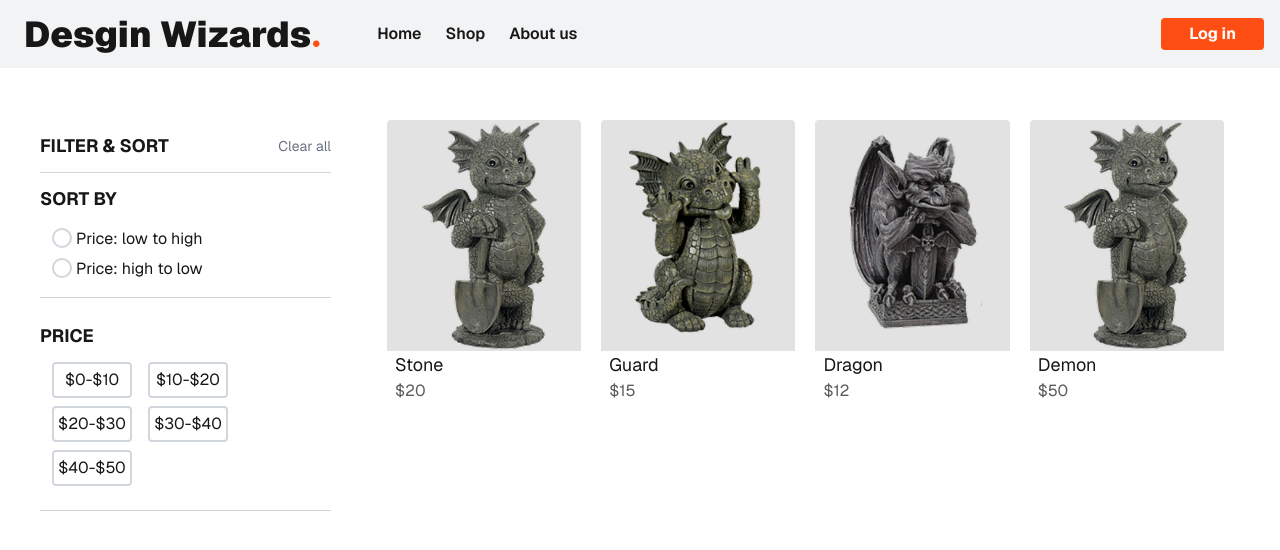
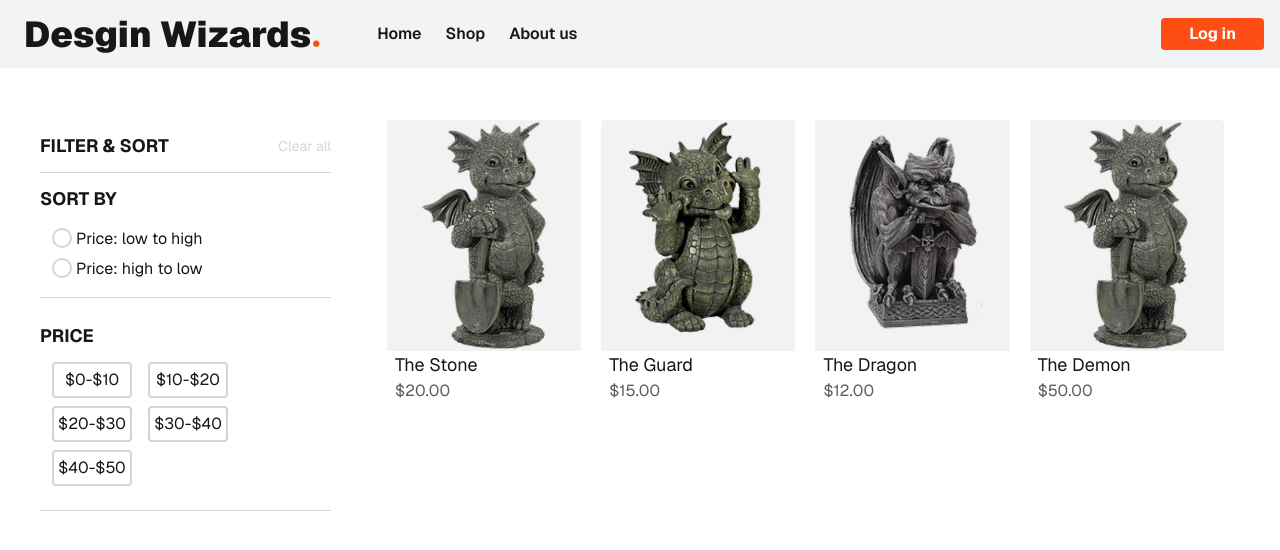
Before and after one commit to Dev-Bhargav/sculpture, a Next.js app: page /shop in a window 1280 px wide. Shown: the top 550 px of the page. Built offline with nearby package versions, Linux system fonts and the light colour scheme.

Commit message:
feat: Rating Stars

```diff
--- /dev/null
+++ b/src/app/components/Footer.js
@@ -0,0 +1,9 @@
+import React from 'react'
+
+export default function Footer() {
+  return (
+    <div>
+
+    </div>
+  )
+}
--- a/src/app/data/products.js
+++ b/src/app/data/products.js
@@ -1,14 +1,14 @@
 const products = [
-  { id: 1, name: "Stone", price: 20, src: "/images/p1.png", slug: "the-stone" },
-  { id: 2, name: "Guard", price: 15, src: "/images/p2.png", slug: "the-guard" },
+  { id: 1, name: "The Stone", price: 20, src: "/images/p1.png", slug: "the-stone" },
+  { id: 2, name: "The Guard", price: 15, src: "/images/p2.png", slug: "the-guard" },
   {
     id: 3,
-    name: "Dragon",
+    name: "The Dragon",
     price: 12,
     src: "/images/p3.png",
     slug: "the-dragon",
   },
-  { id: 4, name: "Demon", price: 50, src: "/images/p4.png", slug: "the-demon" },
+  { id: 4, name: "The Demon", price: 50, src: "/images/p4.png", slug: "the-demon" },
 ];
 
 export default products;
--- a/src/app/layout.js
+++ b/src/app/layout.js
@@ -1,6 +1,7 @@
 import { Geist, Geist_Mono, Libre_Franklin } from "next/font/google";
 import "./globals.css";
 import Navbar from "./components/Navbar";
+import Footer from "./components/Footer";
 
 const libreFranklin = Libre_Franklin({
   variable: "--font-libre-franklin",
@@ -30,6 +31,7 @@ export default function RootLayout({ children }) {
       >
         <Navbar></Navbar>
         {children}
+        <Footer/>
       </body>
     </html>
   );
--- a/src/app/shop/[slug]/page.js
+++ b/src/app/shop/[slug]/page.js
@@ -1,4 +1,5 @@
 import products from "@/app/data/products";
+import { Star } from "lucide-react";
 import Image from "next/image";
 import { notFound } from "next/navigation";
 import React from "react";
@@ -12,7 +13,7 @@ export default async function page({ params }) {
 
   return (
     <section className="w-full mt-12 lg:mt-20 px-5 sm:px-10 lg:px-20">
-      <div className="w-full flex flex-col lg:flex-row items-center gap-10 justify-center">
+      <div className="w-full flex flex-col lg:flex-row gap-10">
         <div className="image w-fit">
           <div className="bg-[#e2e2e2] xl:max-w-[950px] rounded-sm py-4">
             <Image
@@ -24,28 +25,47 @@ export default async function page({ params }) {
             />
           </div>
         </div>
-        <div className="description lg:w-[40%] flex flex-col gap-5">
+        <div className="description lg:w-[40%] flex flex-col gap-4 mb-5">
+          <div className="flex lg:block items-start justify-between">
             <div>
               <h1 className="font-bold text-3xl">{product.name}</h1>
-            <p className="text-gray-500">${product.price}</p>
+              <div className="flex py-1 gap-.5">
+                <Star size={18} fill="gold" color="gold" />
+                <Star size={18} fill="gold" color="gold" />
+                <Star size={18} fill="gold" color="gold" />
+                <Star size={18} fill="gold" color="gold" />
+                <Star size={18} fill="gold" color="gold" />
+                <span className="pl-2 text-sm font-semibold text-gray-400">
+                  (32 reviews)
+                </span>
               </div>
-          <div className="flex gap-3">
-            <div>
-              <div className="h-10 w-10 bg- rounded-full bg-gray-300" />
+            </div>
+            <p className="pt-3 inline-flex gap-1 font-bold text-3xl"><span className="text-xl">$</span>{product.price}.00</p>
+          </div>
+
+          <div className="colors">
+            <h1 className="mb-2 py-1 font-bold text-lg">Select Color</h1>
+            <div className="flex gap-2 text-sm text-center text-[#828282]">
+              <div className="px-2">
+                <div className="h-9 w-9 bg- rounded-full bg-gray-300 cursor-pointer" />
                 <span>Gray</span>
               </div>
               <div>
-              <div className="h-10 w-10 bg-[#765E5E] rounded-full " />
+                <div className="h-9 w-9 bg-[#765E5E] rounded-full cursor-pointer" />
                 <span>Brown</span>
               </div>
               <div>
-              <div className="h-10 w-10 bg-teal-200 rounded-full " />
+                <div className="h-9 w-9 bg-teal-200 rounded-full cursor-pointer" />
                 <span>Teal</span>
               </div>
             </div>
-          <p className="text-[#828282]">
+          </div>
+          <div>
+            <h1 className="py-1 font-bold text-lg">Description</h1>
+            <p className="text-[#828282] px-2">
               {` A minimalist, earthy-toned digital illustration featuring a stylized half-face design. Crafted with soft, warm neutrals and clean lines, this artwork blends elegance with introspective expression—perfect for modern spaces, portfolios, or branding visuals.`}
             </p>
+          </div>
           <button className="bg-[#FF4E14] w-full text-white rounded-sm font-semibold py-2 px-7 lg:rounded-sm cursor-pointer ">
             Buy Now
           </button>
--- a/src/app/shop/page.js
+++ b/src/app/shop/page.js
@@ -4,7 +4,7 @@ import React, { useEffect, useState } from "react";
 import Checkbox from "../components/Checkbox";
 import PriceFilter from "../components/PriceFilter";
 import Image from "next/image";
-import { Filter } from "lucide-react";
+import { SlidersHorizontal } from "lucide-react";
 import MobileFilterSheet from "../components/MobileFilterSheet";
 import products from "../data/products";
 import Link from "next/link";
@@ -15,7 +15,6 @@ export default function Page() {
   const [filterOption, setFilterOption] = useState("");
   const [productData, setProductsData] = useState([...products]);
   const [selected, setSelected] = useState(null);
-
 
   useEffect(() => {
     let updatedData = [...products];
@@ -38,7 +37,6 @@ export default function Page() {
         }
       });
     }
-    console.log(sortOption)
     if (sortOption) {
       updatedData.sort((a, b) => {
         switch (sortOption) {
@@ -58,9 +56,8 @@ export default function Page() {
   const removeFilter = () => {
     setFilterOption("");
     setSortOption("");
-    setSelected(null)
+    setSelected(null);
   };
-
 
   return (
     <div>
@@ -70,7 +67,7 @@ export default function Page() {
           onClick={() => setShowFilter(true)}
           className="border border-[var(--primary)] text-[var(--primary)] cursor-pointer font-semibold px-2 py-1 rounded-sm inline-flex items-center gap-1"
         >
-          <Filter size={18} /> Filter
+          <SlidersHorizontal size={18} /> Filter
         </button>
       </section>
 
@@ -82,13 +79,13 @@ export default function Page() {
         sortOption={sortOption}
       />
 
-      <div className="flex justify-between lg:justify-normal gap-4 lg:gap-10 lg:px-10 mt-10">
+      <div className="flex justify-between lg:justify-normal gap-4 lg:gap-10 lg:px-10 lg:mt-10">
         <div className="h-fit w-[300px] min-w-[230px] py-3 hidden lg:block">
           <div className="flex justify-between items-center py-3 border-b-1 border-gray-300">
             <h1 className="font-bold text-lg">FILTER & SORT</h1>
             <button
               onClick={removeFilter}
-              className="text-sm text-gray-500 cursor-pointer disabled:text-gray-300"
+              className={`text-sm ${ filterOption || sortOption ? "text-gray-500 cursor-pointer" : "text-gray-300 cursor-not-allowed"}`}
             >
               Clear all
             </button>
@@ -113,7 +110,12 @@ export default function Page() {
           <div className="mt-3 py-3 border-b-1 border-gray-300">
             <h1 className="font-bold text-lg">PRICE</h1>
             <div className="m-3">
-              <PriceFilter filterOption={filterOption} selected={selected} setSelected={setSelected}  setFilterOption={setFilterOption} />
+              <PriceFilter
+                filterOption={filterOption}
+                selected={selected}
+                setSelected={setSelected}
+                setFilterOption={setFilterOption}
+              />
             </div>
           </div>
         </div>
@@ -125,7 +127,7 @@ export default function Page() {
                 className="cursor-pointer"
                 key={index}
               >
-                <div className="h-fit bg-[#e2e2e2] rounded-t-sm px-2 flex justify-center">
+                <div className="h-fit bg-[#F2F2F2] rounded-t-sm px-2 flex justify-center">
                   <Image
                     src={product.src}
                     height={100}
@@ -136,7 +138,7 @@ export default function Page() {
                 </div>
                 <div className="rounded-b-sm px-2">
                   <p className="text-lg">{product.name}</p>
-                  <p className="text-md opacity-70">${product.price}</p>
+                  <p className="text-md opacity-70">${product.price}.00</p>
                 </div>
               </Link>
             ))}
```
Lines whose indentation alone changed are shown as unchanged.
